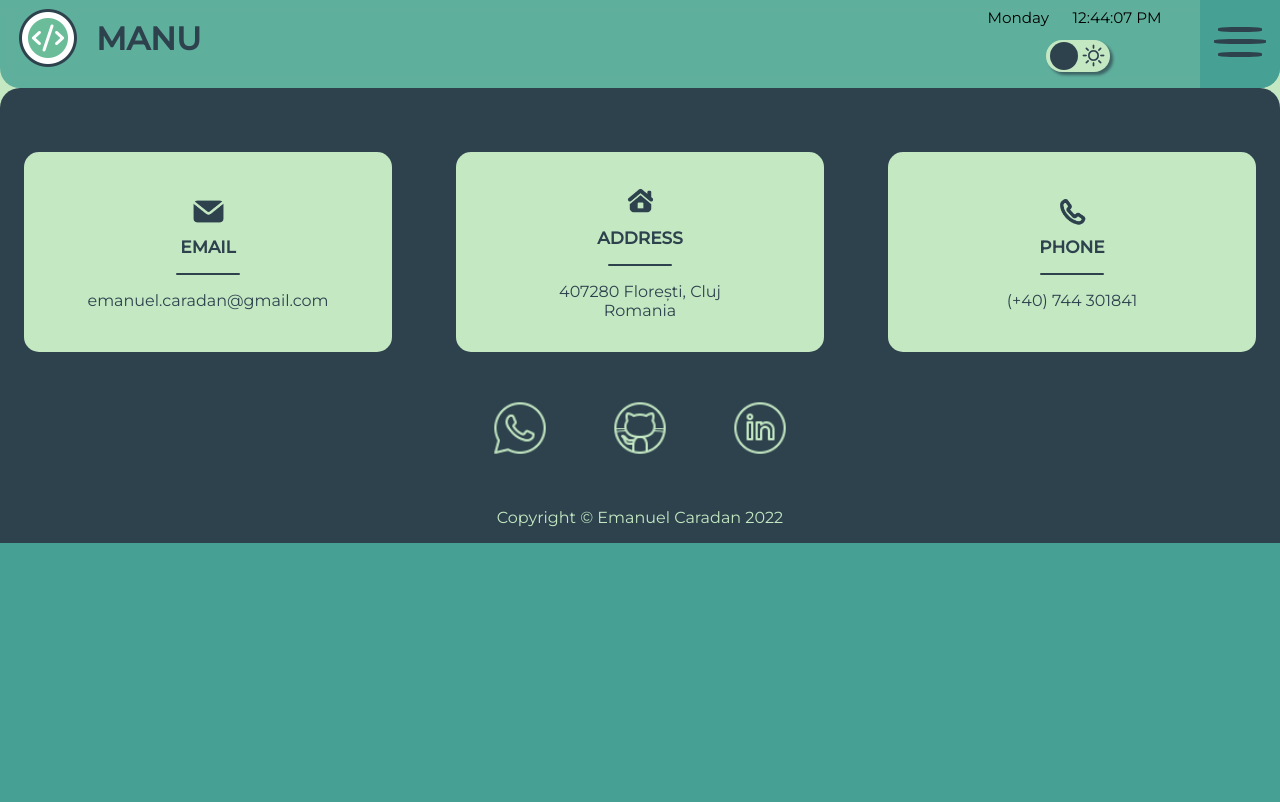
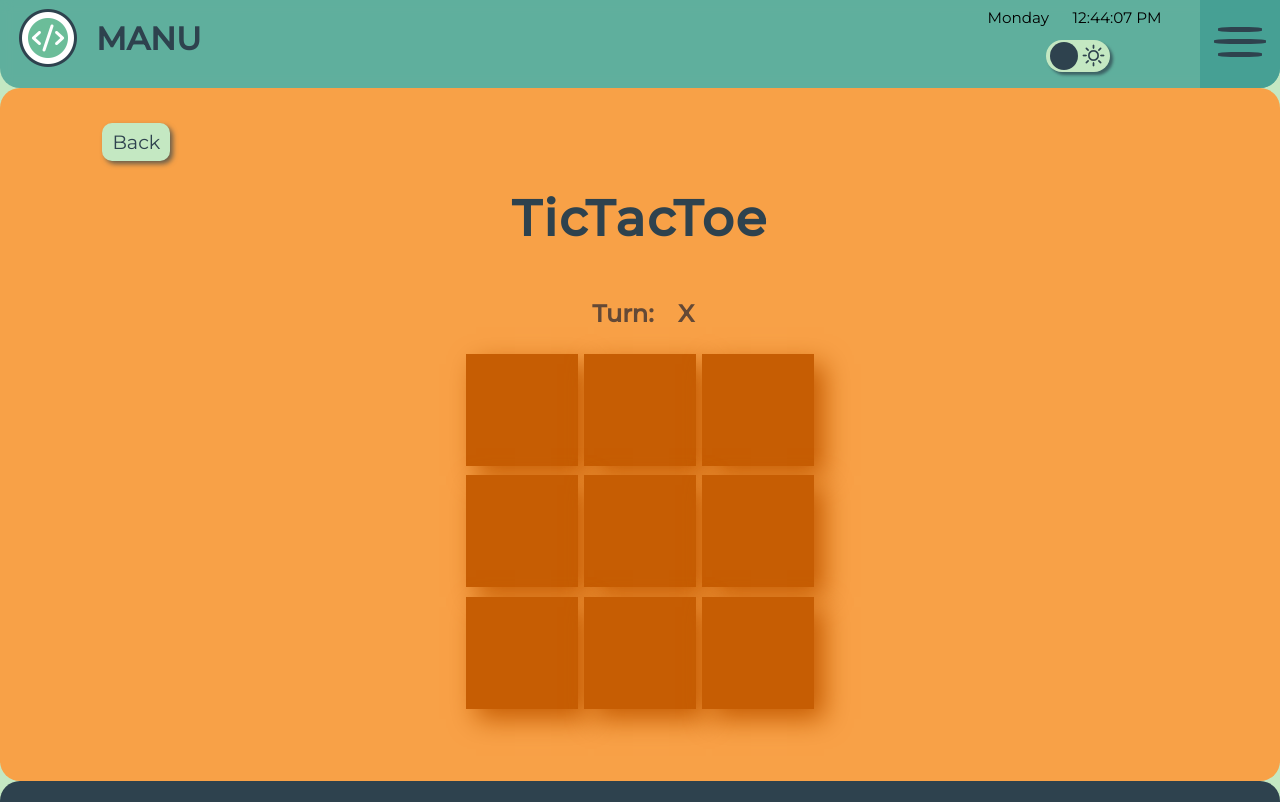
Before and after one commit to cmanu07/mysite, a React (Create React App) app: page /projects/tictactoe in a window 1280 px wide. Shown: the top 802 px of the page. Built offline with nearby package versions, Linux system fonts and the light colour scheme.

Commit message:
new project update

```diff
--- a/src/App.js
+++ b/src/App.js
@@ -17,6 +17,7 @@ import TrafficLight from './components/Projects/TrafficLight/TrafficLight';
 import Calculator from './components/Projects/Calculator/Calculator';
 import Stopwatch from './components/Projects/Stopwatch/Stopwatch';
 import GitHubAPI from './components/Projects/GitHub API/GitHubAPI';
+import TicTacToe from './components/Projects/TicTacToe/TicTacToe';
 
 import { ThemeContext } from './components/Contexts/ThemeContext';
 
@@ -38,6 +39,7 @@ const App = () => {
                   <Route path={'/projects/calculator'} element={<Calculator/>}/>
                   <Route path={'/projects/stopwatch'} element={<Stopwatch/>}/>
                   <Route path={'/projects/github_api'} element={<GitHubAPI/>}/>
+                  <Route path={'/projects/tictactoe'} element={<TicTacToe/>}/>
                 </Routes>
               <Footer/>
             </div>
--- a/src/components/Projects/Counter/Counter.css
+++ b/src/components/Projects/Counter/Counter.css
@@ -75,7 +75,7 @@
 }
 .default, .danger, .middle {
     transition: .3s;
-    border-radius: 15px;
+    border-radius: 20px;
 }
 #false .counter-title {
     color: var(--myBlackGreen);
--- a/src/components/Projects/Stopwatch/Stopwatch.css
+++ b/src/components/Projects/Stopwatch/Stopwatch.css
@@ -14,14 +14,14 @@
     display: flex;
     flex-direction: column;
     padding-bottom: 5em;
-    border-radius: 10px;
+    border-radius: 20px;
 }
 #true .stopwatch {
     background-color: var(--myGreen-1);
     display: flex;
     flex-direction: column;
     padding-bottom: 5em;
-    border-radius: 10px;
+    border-radius: 20px;
 }
 #false .stopwatch h2 {
     text-align: center;
--- /dev/null
+++ b/src/components/Projects/TicTacToe/TicTacToe.css
@@ -0,0 +1,152 @@
+
+/* TicTacToe */
+
+* {
+    --tictacColor-1: #AF2200;
+    --tictacColor-2: #C65D03;
+    --tictacColor-3: #F8A147;
+    --tictacColor-4: #644936;
+    --tictacColor-5: #0A0404;
+}
+
+#false .tictactoe {
+    background-color: var(--tictacColor-3);
+    display: flex;
+    flex-direction: column;
+    padding-bottom: 5em;
+    border-radius: 20px;
+}
+#true .tictactoe {
+    background-color: var(--tictacColor-5);
+    display: flex;
+    flex-direction: column;
+    padding-bottom: 5em;
+    border-radius: 20px;
+}
+#false .tictactoe h3 {
+    color: var(--tictacColor-4);
+    margin: auto;
+    font-size: x-large;
+    padding-bottom: 1em;
+    width: 5em;
+    display: flex;
+    justify-content: space-around;
+}
+#true .tictactoe h3 {
+    color: var(--tictacColor-3);
+    margin: auto;
+    font-size: x-large;
+    padding-bottom: 1em;
+    width: 5em;
+    display: flex;
+    justify-content: space-around;
+}
+#false .tictactoe h3 span, #true .tictactoe h3 span {
+    text-align: center;
+    width: 10px;
+    font-weight: 900;
+}
+#false .tictactoe-cell {
+    width: 7em;
+    height: 7em;
+    display: flex;
+    /* place-items: center; */
+    align-items: center;
+    justify-content: center;
+    color: var(--myGreen-3);
+    background: var(--tictacColor-2);
+    box-shadow: 10px 10px 25px var(--tictacColor-2);
+    transition: .3s;
+}
+#true .tictactoe-cell {
+    width: 7em;
+    height: 7em;
+    display: flex;
+    justify-content: center;
+    align-items: center;
+    color: var(--myGreen-3);
+    background: var(--tictacColor-4);
+    box-shadow: 2px 2px 25px var(--tictacColor-3);
+    transition: .3s;
+}
+#false .tictactoe-cell:hover, #true .tictactoe-cell:hover {
+    cursor: pointer;
+    background: var(--tictacColor-1);
+    box-shadow: 10px 10px 30px var(--tictacColor-1);
+}
+.tictactoe-cell span {
+    font-size: 4em;
+    font-weight: bolder;
+}
+.tictactoe-game {
+    display: grid;
+    grid-template:
+        'a a a' 33%
+        'b b b' 33%
+        'c c c' 33%;
+    gap: 0.4em;
+    align-items: center;
+    justify-content: center;
+}
+.tictactoe-win-section {
+    display: flex;
+    flex-direction: column;
+    align-items: center;
+    justify-content: space-between;
+    margin-top: 2em;
+    height: 5em;
+}
+#false .tictactoe-win-section p {
+    color: var(--tictacColor-4);
+    margin: auto;
+    font-size: x-large;
+    width: 10em;
+    padding-bottom: 1em;
+    display: flex;
+    justify-content: space-around;
+}
+#true .tictactoe-win-section p {
+    color: var(--tictacColor-3);
+    margin: auto;
+    font-size: x-large;
+    width: 10em;
+    padding-bottom: 1em;
+    display: flex;
+    justify-content: space-around;
+}
+.tictactoe-win-section p span {
+    font-size: 25px;
+    font-weight: bolder;
+}
+#false .tictactoe-play-button {
+    z-index: auto;
+    font-size: larger;
+    width: 10em;
+    background-color: var(--myGreen-hover);
+    box-shadow: 3px 3px 5px var(--myBlackHeader);
+    color: var(--myBlackGreen);
+    margin-right: 1.5em;
+    border: none;
+    border-radius: 10px;
+    padding: 7px 10px;
+    transition: .3s;
+}
+#true .tictactoe-play-button {
+    z-index: auto;
+    font-size: larger;
+    width: 10em;
+    background-color: var(--myGreen-hover);
+    box-shadow: 2px 2px 5px var(--myGreen-1);
+    color: var(--myBlackGreen);
+    margin-right: 1.5em;
+    border: none;
+    border-radius: 10px;
+    padding: 7px 10px;
+    transition: .3s;
+}
+#false .tictactoe-play-button:hover, #true .tictactoe-play-button:hover {
+    background-color: var(--myGreen-2);
+    color: var(--myGreen-hover);
+    cursor: pointer;
+    box-shadow: none;
+}
--- /dev/null
+++ b/src/components/Projects/TicTacToe/TicTacToe.js
@@ -0,0 +1,105 @@
+import React, { useState } from 'react'
+
+import BackButton from '../../Main/BackButton/BackButton'
+
+import './TicTacToe.css'
+
+const TicTacToe = () => {
+
+    const [turn, setTurn] = useState(() => 'X')
+    const [cellSign, setCellSign] = useState(() => Array(9).fill(''))
+    const [winner, setWinner] = useState(() => '')
+
+    const checkWinner = (squares) => {
+        let winCombos = {
+            oriz: [
+                [0, 1, 2],
+                [3, 4, 5],
+                [6, 7, 8]
+            ],
+            vert: [
+                [0, 3, 6],
+                [1, 4, 7],
+                [2, 5, 8]
+            ],
+            diag: [
+                [0, 4, 8],
+                [2, 4, 6]
+            ]
+        }
+
+        for (let combo in winCombos) {
+            winCombos[combo].forEach(pattern => {
+                if (
+                    squares[pattern[0]] === '' ||
+                    squares[pattern[1]] === '' ||
+                    squares[pattern[2]] === ''
+                ) {
+                    // do nothing
+                } else if (
+                    squares[pattern[0]] === squares[pattern[1]] &&
+                    squares[pattern[1]] === squares[pattern[2]]
+                ) {
+                    setWinner(squares[pattern[0]])
+                }
+            })
+        }
+    }
+
+    const handleClick = (cellNum) => {
+        if (cellSign[cellNum] !== '') {
+            return
+        }
+        let areas = [...cellSign]
+        if (turn === 'X') {
+            setTurn('O')
+            areas[cellNum] = 'X'
+        } else {
+            setTurn('X')
+            areas[cellNum] = 'O'
+        }
+        checkWinner(areas)
+        setCellSign(areas)
+    }
+    const handleRestart = () => {
+        setWinner('')
+        setCellSign(Array(9).fill(''))
+        setTurn('X')
+    }
+
+    const Cell = ( {celNum} ) => {
+        return <p className='tictactoe-cell' onClick={() => handleClick(celNum)}>
+                    <span>{cellSign[celNum]}</span>
+            </p>
+    }
+
+  return (
+        <main className='tictactoe'>
+            <div>
+                <h2>TicTacToe</h2>
+                <BackButton/>
+                <h3>Turn: <span>{turn}</span></h3>
+            </div>
+            <section className='tictactoe-game'>
+                <Cell celNum = {0} />
+                <Cell celNum = {1} />
+                <Cell celNum = {2} />
+                <Cell celNum = {3} />
+                <Cell celNum = {4} />
+                <Cell celNum = {5} />
+                <Cell celNum = {6} />
+                <Cell celNum = {7} />
+                <Cell celNum = {8} />
+            </section>
+            {winner && (
+                <div className='tictactoe-win-section'>
+                    <p><span>{winner}</span> is the winner!!</p>
+                    <button className='tictactoe-play-button' onClick={handleRestart}>Play again!</button>
+                </div>
+            )}
+
+        </main>
+  )
+}
+
+export default TicTacToe
--- a/src/components/Projects/TrafficLight/TrafficLight.js
+++ b/src/components/Projects/TrafficLight/TrafficLight.js
@@ -36,7 +36,7 @@ const TrafficLight = () => {
             <div>
               <h2>Traffic Light</h2>
               <p className='semaf-temp-msg'>This project is still under contruction in React version. On my <a
-                href="https://www.github.com/cmanu07?tab=repositories" target="_blank" rel="noreferrer">
+                href="https://github.com/cmanu07/stop_light" target="_blank" rel="noreferrer">
                 Github page
                 </a> you can find it done in JavaScript Vanilla.
               </p>
--- a/src/components/constants.js
+++ b/src/components/constants.js
@@ -4,6 +4,7 @@ import traffic_wall from './Media/traffic_wall.jpg';
 import calculator_wall from './Media/calculator_wall.jpg';
 import stopwatch_wall from './Media/stopwatch_wall.jpg';
 import github_wall from './Media/github_wall.jpg';
+import tictactoe_wall from './Media/tictactoe_wall.jpg';
 
 
 
@@ -107,5 +108,11 @@ export const projects = [
         url: '/projects/github_api',
         imagine: github_wall,
         description: 'A Rest API good learning project.'
+    },
+    {
+        name: 'TicTacToe',
+        url: '/projects/tictactoe',
+        imagine: tictactoe_wall,
+        description: 'A good learning project and also a small and fun game.'
     }
 ]
```
Also changed, not shown: src/components/Media/tictactoe_wall.jpg (added).
